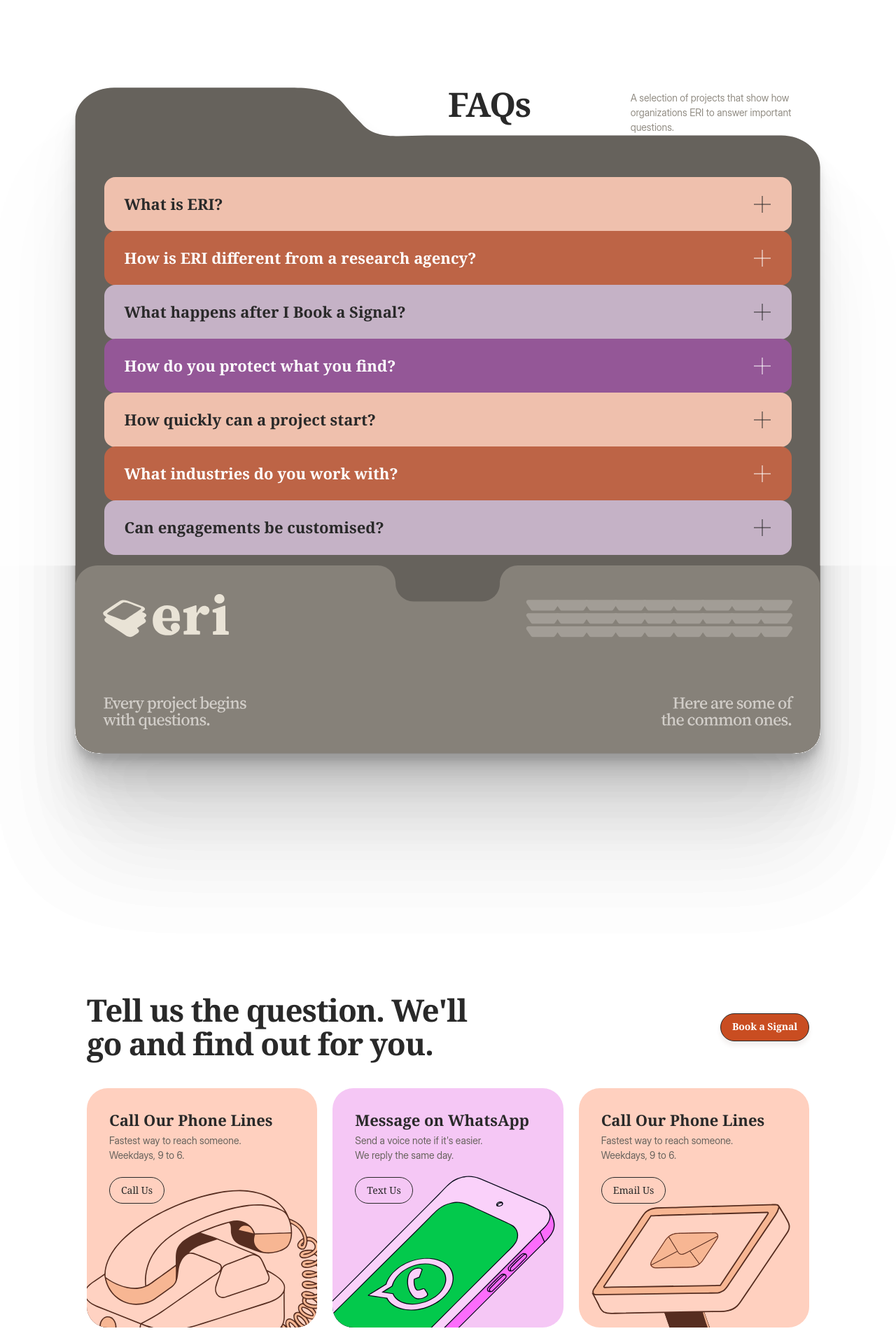
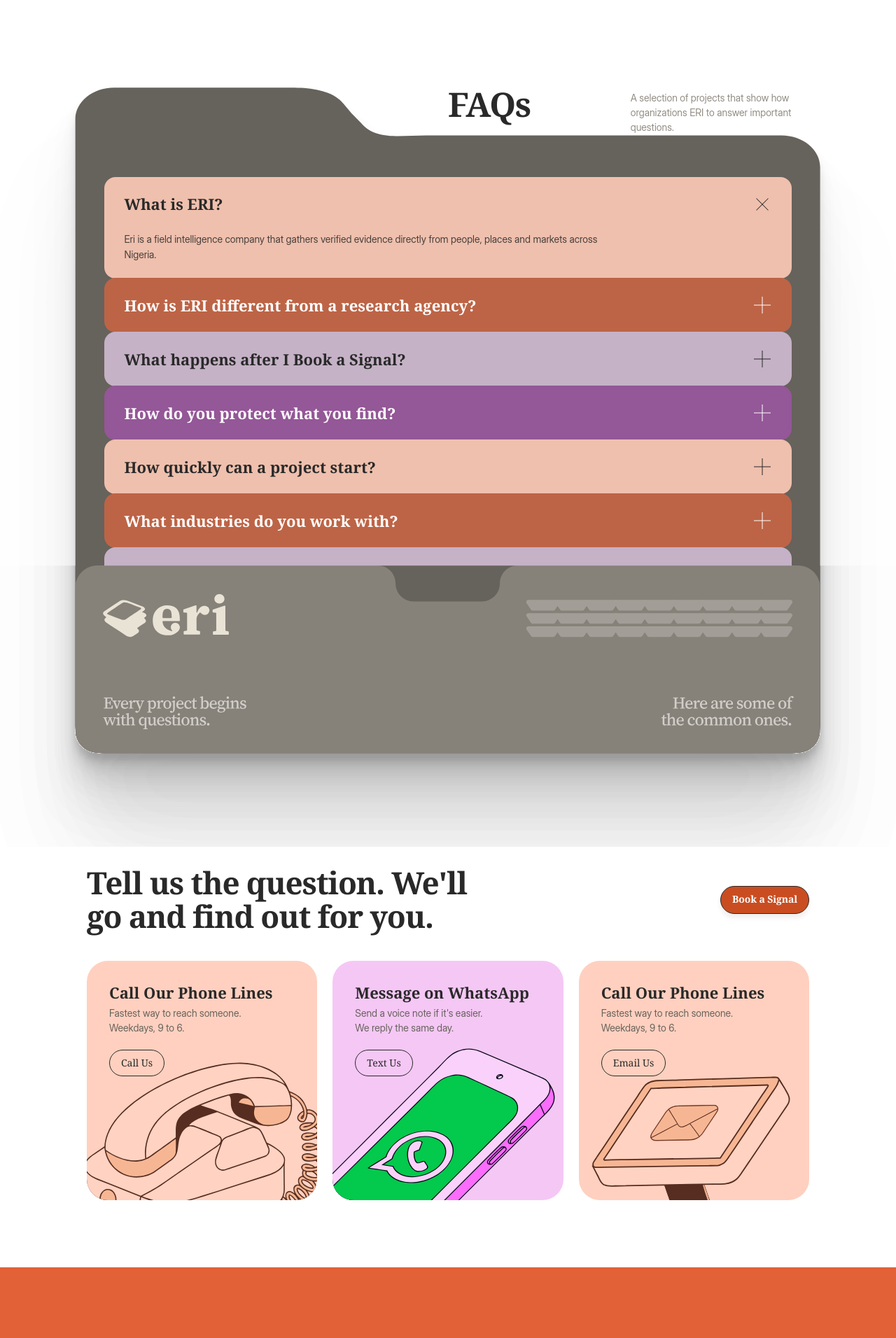
Before and after one commit to Malokunlabs/eri, a Next.js app: page /about in a window 1280 px wide. Shown: the part 2700-4612 px from the top of the page at 70% size. Built offline with nearby package versions, Linux system fonts and the light colour scheme.

Commit message:
refactor: update FAQ accordion behavior and refine section styling and layout spacing

```diff
--- a/src/components/home/faq-section.tsx
+++ b/src/components/home/faq-section.tsx
@@ -51,28 +51,28 @@
 ] as const;
 
 export function FaqSection() {
-  const [openIndex, setOpenIndex] = useState<number | null>(null);
+  const [openIndex, setOpenIndex] = useState<number>(0);
 
   return (
     <section
       aria-label="Frequently asked questions"
-      className="overflow-hidden bg-eri-white py-14 text-eri-dark lg:pb-0 lg:pt-[148px]"
+      className="overflow-x-hidden bg-eri-white pb-0 pt-14 text-eri-dark lg:pb-0 lg:pt-37"
     >
       <Container size="wide">
         <div className="mb-8 lg:hidden">
           <h2
             id="faq-heading"
-            className="font-display text-[40px] font-semibold leading-none tracking-[-0.025em]"
+            className="font-display text-[40px] font-semibold leading-none tracking-tight"
           >
             FAQs
           </h2>
-          <p className="mt-3 max-w-[310px] text-[13px] leading-[1.5] text-eri-grey-9">
+          <p className="mt-3 max-w-77.5 text-[13px] leading-normal text-eri-grey-9">
             A selection of projects that show how organizations ERI to answer
             important questions.
           </p>
         </div>
 
-        <div className="relative min-h-[680px] w-full lg:-ml-16 lg:aspect-[1354/1240] lg:min-h-0 lg:w-[calc(100%+128px)]">
+        <div className="relative -mb-16 min-h-170 w-full lg:mb-[-12%] lg:-ml-16 lg:aspect-1354/1240 lg:min-h-0 lg:w-[calc(100%+128px)]">
           <Image
             src="/images/large-folder/cover-folder.svg"
             alt=""
@@ -92,17 +92,17 @@
           <div className="absolute left-1/2 top-0 hidden w-[38%] items-start justify-between lg:flex">
             <h2
               id="faq-heading-desktop"
-              className="font-display text-[48px] font-semibold leading-none tracking-[-0.025em]"
+              className="font-display text-[48px] font-semibold leading-none tracking-tight"
             >
               FAQs
             </h2>
-            <p className="mt-1 max-w-[250px] text-[14px] leading-[1.5] text-eri-grey-9">
+            <p className="mt-1 max-w-62.5 text-[14px] leading-normal text-eri-grey-9">
               A selection of projects that show how organizations ERI to answer
               important questions.
             </p>
           </div>
 
-          <div className="relative z-10 mx-[4%] pb-40 pt-24 lg:mx-[13.5%] lg:pb-[35%] lg:pt-[9.5%]">
+          <div className="relative z-10 mx-[4%] pb-24 pt-24 lg:mx-[13.5%] lg:pb-10 lg:pt-[9.5%] ">
             {faqs.map((faq, index) => {
               const isOpen = openIndex === index;
 
@@ -115,8 +115,8 @@
                     type="button"
                     aria-expanded={isOpen}
                     aria-controls={`faq-answer-${index}`}
-                    className="flex min-h-[78px] w-full items-center justify-between gap-6 px-6 text-left font-display text-[18px] font-semibold leading-tight lg:px-7 lg:text-[22px]"
-                    onClick={() => setOpenIndex(isOpen ? null : index)}
+                    className="flex min-h-19.5 w-full items-center justify-between gap-6 px-6 text-left font-display text-[18px] font-semibold leading-tight lg:px-7 lg:text-[22px]"
+                    onClick={() => setOpenIndex(index)}
                   >
                     <span>{faq.question}</span>
                     <span
@@ -132,7 +132,7 @@
                     className={`grid transition-[grid-template-rows] duration-300 ease-out ${isOpen ? "grid-rows-[1fr]" : "grid-rows-[0fr]"}`}
                   >
                     <div className="overflow-hidden">
-                      <p className="max-w-[760px] px-6 pb-6 text-[13px] leading-[1.55] opacity-85 lg:px-7 lg:text-[14px]">
+                      <p className="max-w-190 px-6 pb-6 text-[13px] leading-[1.55] opacity-85 lg:px-7 lg:text-[14px]">
                         {faq.answer}
                       </p>
                     </div>
--- a/src/components/home/reach-us-section.tsx
+++ b/src/components/home/reach-us-section.tsx
@@ -15,7 +15,10 @@
   },
   {
     title: "Message on WhatsApp",
-    description: ["Send a voice note if it's easier.", "We reply the same day."],
+    description: [
+      "Send a voice note if it's easier.",
+      "We reply the same day.",
+    ],
     action: "Text Us",
     image: "/images/reach-us/phone.svg",
     imageWidth: 328,
@@ -37,7 +40,7 @@
   return (
     <section
       aria-labelledby="reach-us-heading"
-      className="bg-eri-white py-14 text-eri-dark lg:pb-24 lg:pt-16"
+      className="bg-eri-white py-14 text-eri-dark lg:pb-24 lg:pt-7 "
     >
       <Container size="reach">
         <div className="flex flex-col items-start gap-7 sm:flex-row sm:items-center sm:justify-between">
```
